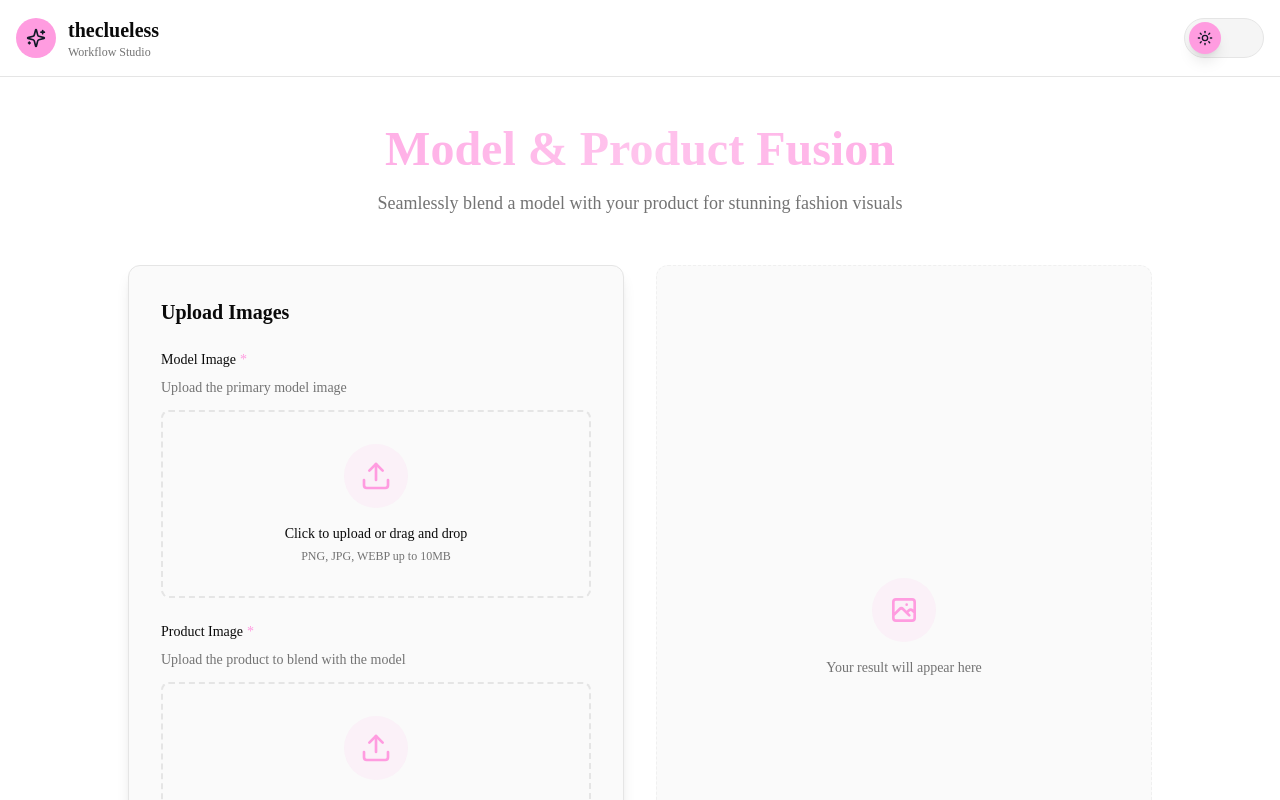
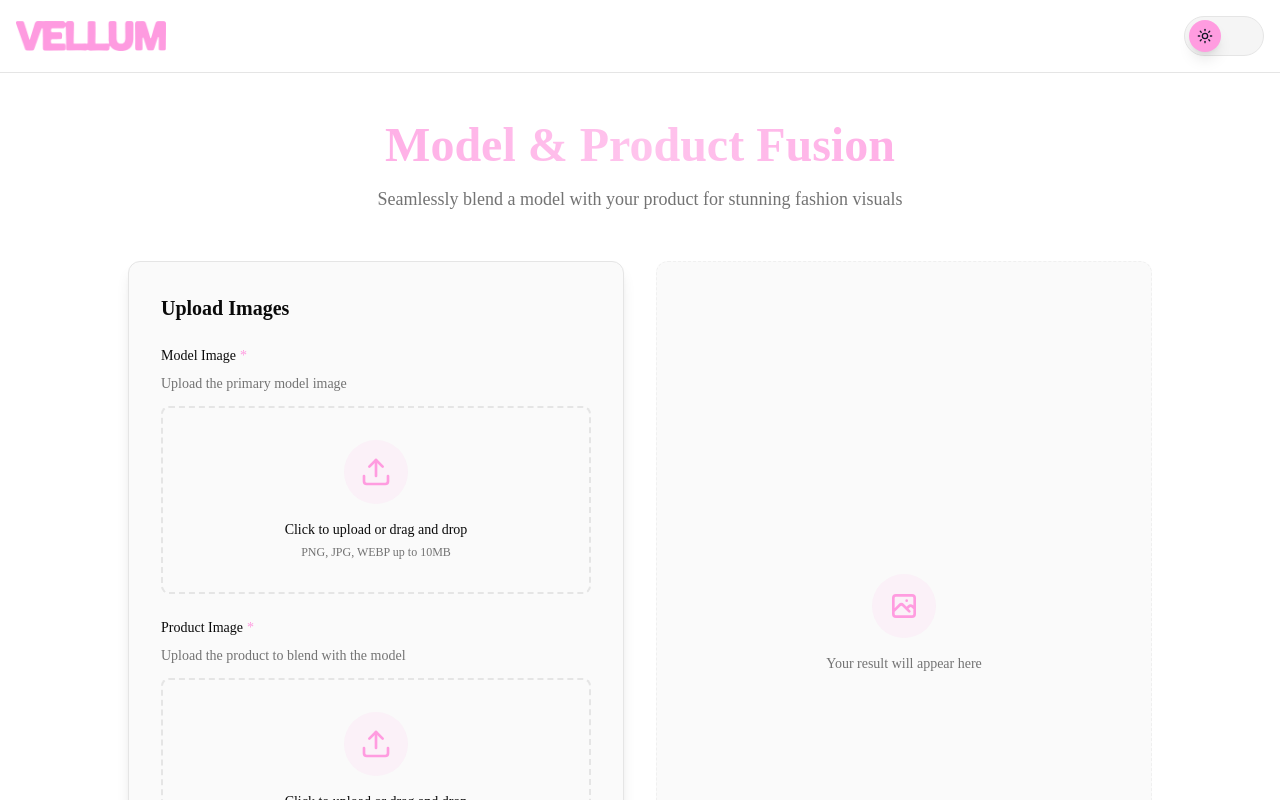
Before and after one commit to theclueless-ai/app-comfydeploy, a Next.js app: page / in a window 1280 px wide. Shown: the top 800 px of the page. Built offline with nearby package versions, Linux system fonts and the light colour scheme.

Commit message:
Add info for the company

```diff
--- a/app/layout.tsx
+++ b/app/layout.tsx
@@ -6,7 +6,7 @@ import { ThemeProvider } from "@/components/theme-provider";
 const inter = Inter({ subsets: ["latin"], variable: "--font-geist-sans" });
 
 export const metadata: Metadata = {
-  title: "theclueless | Workflow Studio",
+  title: "Theclueless | Workflow Studio",
   description: "Execute stunning AI workflows with ComfyDeploy",
   keywords: ["AI", "fashion", "modeling", "workflows", "ComfyDeploy"],
 };
--- a/app/page.tsx
+++ b/app/page.tsx
@@ -194,7 +194,7 @@ export default function Home() {
           <div className="mt-12 text-center">
             <p className="text-sm text-[rgb(var(--muted-foreground))]">
               Powered by{" "}
-              <span className="text-brand-pink font-semibold">ComfyDeploy</span>
+              <span className="text-brand-pink font-semibold">The Clueless AIGENCY S.L.</span>
             </p>
           </div>
         </div>
--- a/components/header.tsx
+++ b/components/header.tsx
@@ -1,7 +1,7 @@
 "use client";
 
 import { ThemeToggle } from "./theme-toggle";
-import { Sparkles } from "lucide-react";
+import Image from "next/image";
 
 export function Header() {
   return (
@@ -9,15 +9,14 @@ export function Header() {
       <div className="container mx-auto px-4 py-4">
         <div className="flex items-center justify-between">
           <div className="flex items-center gap-3">
-            <div className="w-10 h-10 rounded-full bg-brand-pink flex items-center justify-center">
-              <Sparkles className="w-5 h-5 text-gray-900" />
-            </div>
-            <div>
-              <h1 className="text-xl font-bold">theclueless</h1>
-              <p className="text-xs text-[rgb(var(--muted-foreground))]">
-                Workflow Studio
-              </p>
-            </div>
+            <Image
+              src="/Vellum_Effect.png"
+              alt="Vellum Logo"
+              width={150}
+              height={50}
+              className="h-auto"
+              priority
+            />
           </div>
           <ThemeToggle />
         </div>
--- a/lib/comfydeploy.ts
+++ b/lib/comfydeploy.ts
@@ -45,7 +45,6 @@ export async function runWorkflow(
     console.log("=== ComfyDeploy API Call ===");
     console.log("URL:", url);
     console.log("Method: POST");
-    console.log("Payload:", JSON.stringify(payload, null, 2));
     console.log("API Token present:", !!process.env.COMFYDEPLOY_API_KEY);
 
     const response = await fetch(url, {
```
Also changed, not shown: public/Vellum_Effect.png (added).
